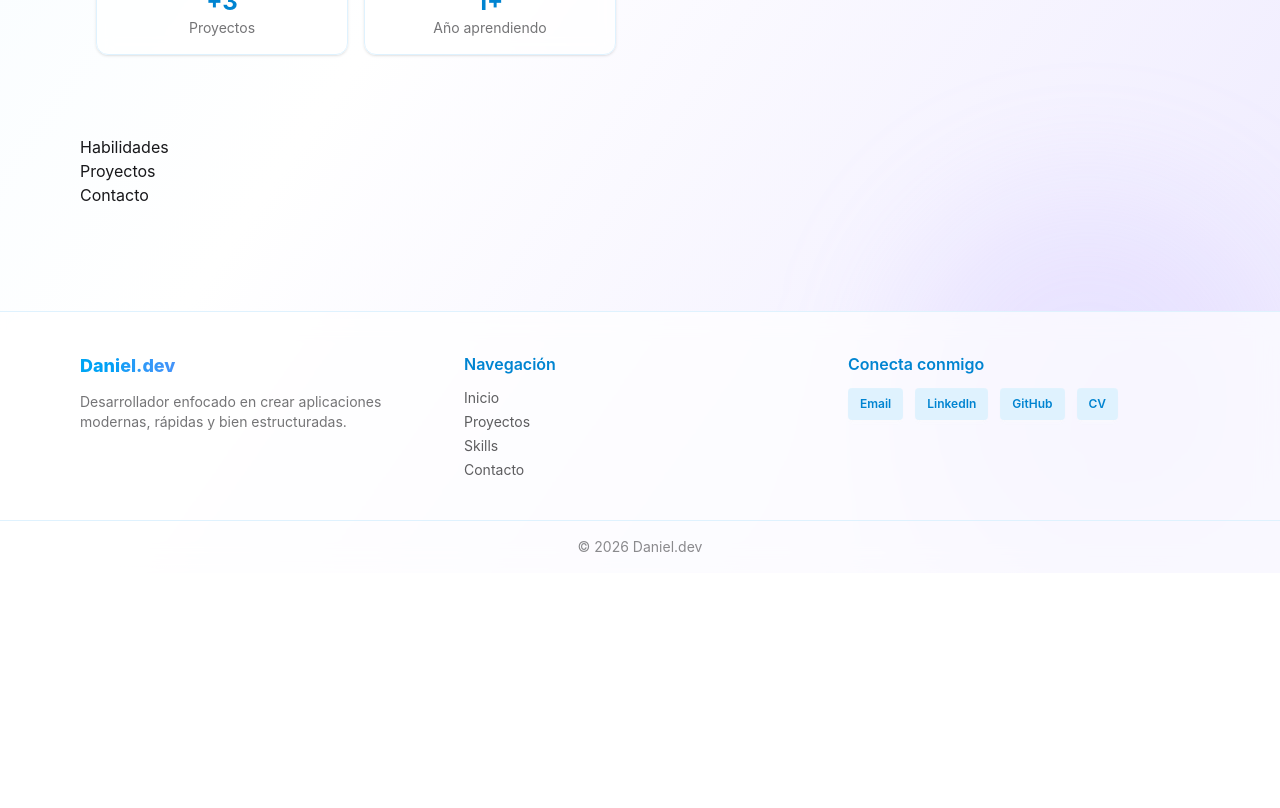
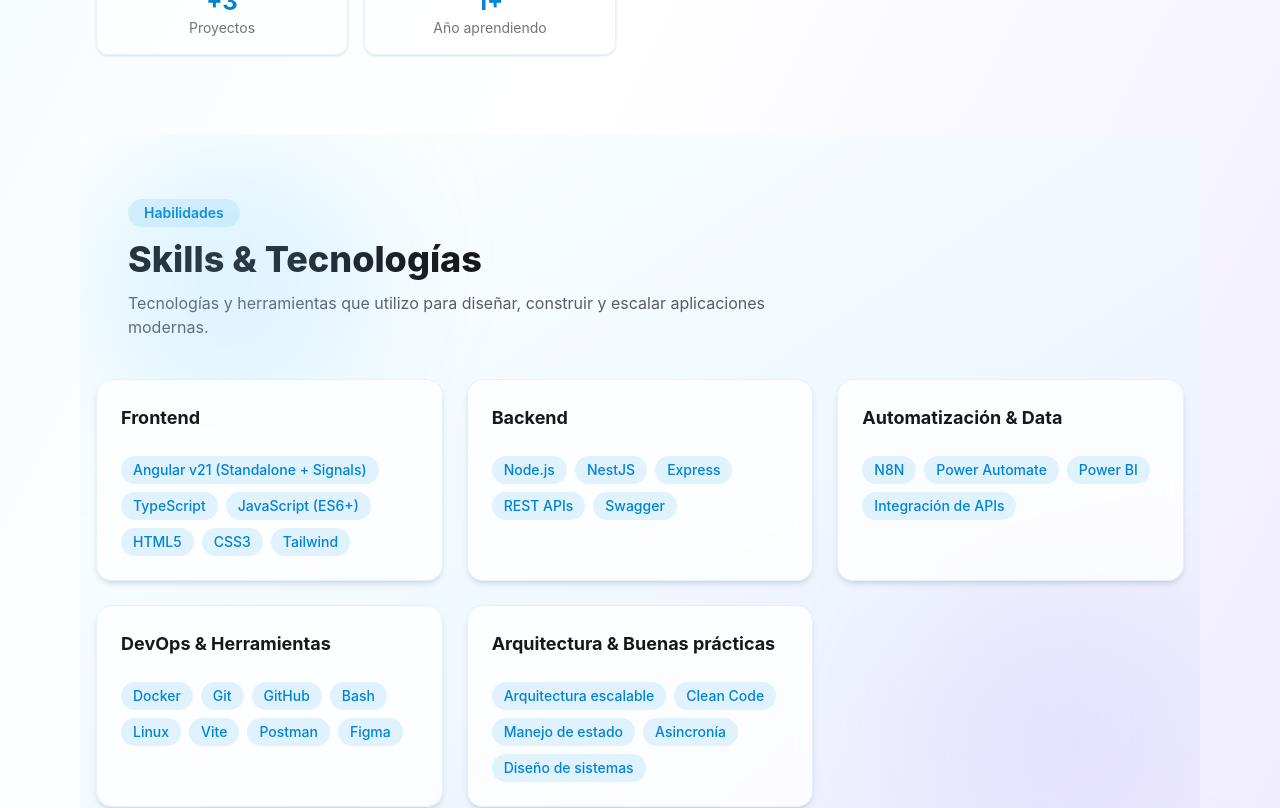
Before and after one commit to HectorDaniel-00/portfolio, an Angular app: page / in a window 1280 px wide. Shown: the part 1260-2068 px from the top of the page. Before the commit the page ends 1833 px from the top, so only its background shows below. Built offline with nearby package versions, Linux system fonts and the light colour scheme.

Commit message:
refactor(main-layout): Añadi el componente de la pagina de habilidades

```diff
--- a/src/app/layouts/main-layout/main-layout.html
+++ b/src/app/layouts/main-layout/main-layout.html
@@ -3,7 +3,7 @@
 </section>
 
 <section id="skills">
-  <h1>Habilidades</h1>
+  <skills-page />
 </section>
 
 <section id="projects">
--- a/src/app/layouts/main-layout/main-layout.ts
+++ b/src/app/layouts/main-layout/main-layout.ts
@@ -1,9 +1,10 @@
 import { Component } from '@angular/core';
 import { HomePage } from '@features/home-page/home-page';
+import { SkillsPage } from '@features/skills-page/skills-page';
 
 @Component({
   selector: 'main-layout',
-  imports: [HomePage],
+  imports: [HomePage, SkillsPage],
   templateUrl: './main-layout.html',
 })
 export class MainLayout {}
```
